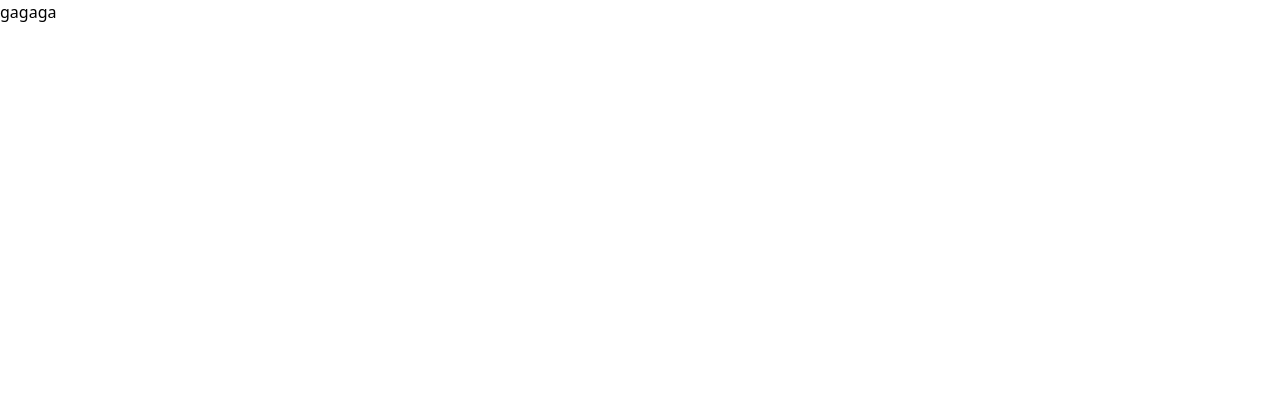
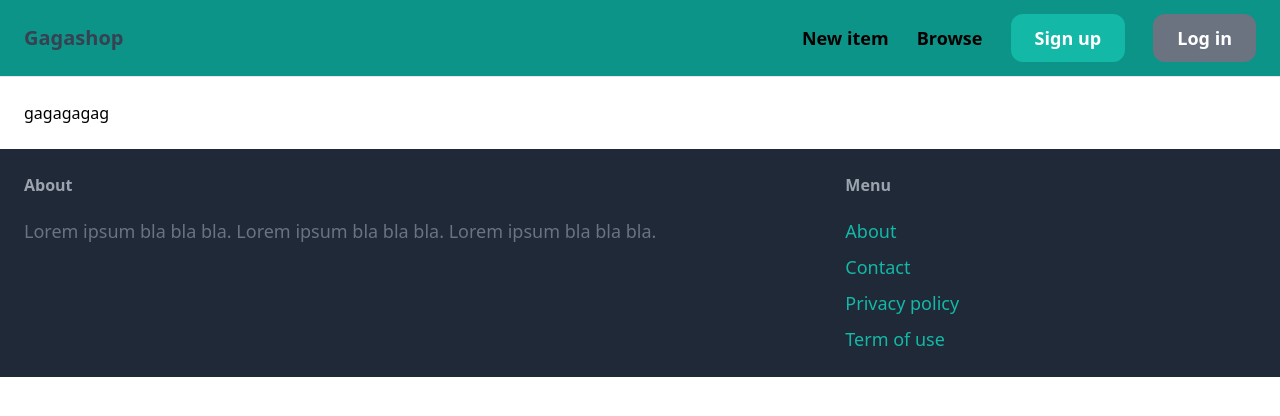
Before and after one commit to GeekBrainsEnjoyer/store-aggregator, a Django app: page / in a window 1280 px wide. Before the commit the part shown is almost empty. Shown: the top 416 px of the page. Run offline with Django 5.2, Linux system fonts and the light colour scheme; some libraries are stand-ins or nearby versions.

Commit message:
add index.html

```diff
--- a/shop/core/templates/core/base.html
+++ b/shop/core/templates/core/base.html
@@ -7,10 +7,85 @@
 
     <script src="https://cdn.tailwindcss.com"></script>
 
-    <title>agagag</title>
+    <title>{% block title %}{% endblock %} | Gagashop</title>
   </head>
 
   <body>
-    <a href="#"> gagaga </a>
+    <nav
+      class="py-6 px-6 flex justify-between items-center border-b border-gray-200 bg-teal-600"
+    >
+      <a href="/" class="text-xl text-gray-700 font-semibold">Gagashop</a>
+
+      <div class="space-x-6">
+        <a href="#" class="text-lg font-semibold hover:text-gray-500"
+          >New item</a
+        >
+        <a href="#" class="text-lg font-semibold hover:text-gray-500">Browse</a>
+
+        {% if request.user.is_authenticated %}
+        <a
+          href="#"
+          class="px-6 py-3 text-lg font-semibold bg-teal-500 text-white rounded-xl hover:bg-teal-700"
+          >Inbox</a
+        >
+        <a
+          href="#"
+          class="px-6 py-3 text-lg font-semibold bg-gray-500 text-white rounded-xl hover:bg-gray-700"
+          >Dashboard</a
+        >
+        {% else %}
+        <a
+          href="#"
+          class="px-6 py-3 text-lg font-semibold bg-teal-500 text-white rounded-xl hover:bg-teal-700"
+          >Sign up</a
+        >
+        <a
+          href="#"
+          class="px-6 py-3 text-lg font-semibold bg-gray-500 text-white rounded-xl hover:bg-gray-700"
+          >Log in</a
+        >
+        {% endif %}
+      </div>
+    </nav>
+
+    <div class="px-6 py-6">{% block content %}{% endblock %}</div>
+
+    <footer class="py-6 px-6 flex justify-between bg-gray-800">
+      <div class="w-2/3 pr-10">
+        <h3 class="mb-5 font-semibold text-gray-400">About</h3>
+
+        <p class="text-lg text-gray-500">
+          Lorem ipsum bla bla bla. Lorem ipsum bla bla bla. Lorem ipsum bla bla
+          bla.
+        </p>
+      </div>
+
+      <div class="w-1/3">
+        <h3 class="mb-5 font-semibold text-gray-400">Menu</h3>
+
+        <ul class="space-y-2">
+          <li>
+            <a href="#" class="text-lg text-teal-500 hover:text-teal-700"
+              >About</a
+            >
+          </li>
+          <li>
+            <a href="#" class="text-lg text-teal-500 hover:text-teal-700"
+              >Contact</a
+            >
+          </li>
+          <li>
+            <a href="#" class="text-lg text-teal-500 hover:text-teal-700"
+              >Privacy policy</a
+            >
+          </li>
+          <li>
+            <a href="#" class="text-lg text-teal-500 hover:text-teal-700"
+              >Term of use</a
+            >
+          </li>
+        </ul>
+      </div>
+    </footer>
   </body>
 </html>
--- /dev/null
+++ b/shop/core/templates/core/index.html
@@ -0,0 +1,8 @@
+{% extends "core/base.html" %}
+{% block title %}
+ Hi gagagag
+{% endblock %}
+
+{% block content %}
+ gagagagag
+{% endblock %}
--- a/shop/core/views.py
+++ b/shop/core/views.py
@@ -2,4 +2,4 @@ from django.shortcuts import render
 
 
 def index(request):
-    return render(request, 'core/base.html')
+    return render(request, 'core/index.html')
--- a/shop/shop/settings.py
+++ b/shop/shop/settings.py
@@ -27,6 +27,7 @@ INSTALLED_APPS = [
     'django.contrib.messages',
     'django.contrib.staticfiles',
     'core',
+    'bootstrap5',
 ]
 
 MIDDLEWARE = [
```
Also changed, not shown: shop/requirements.txt (+7 -4 lines).
